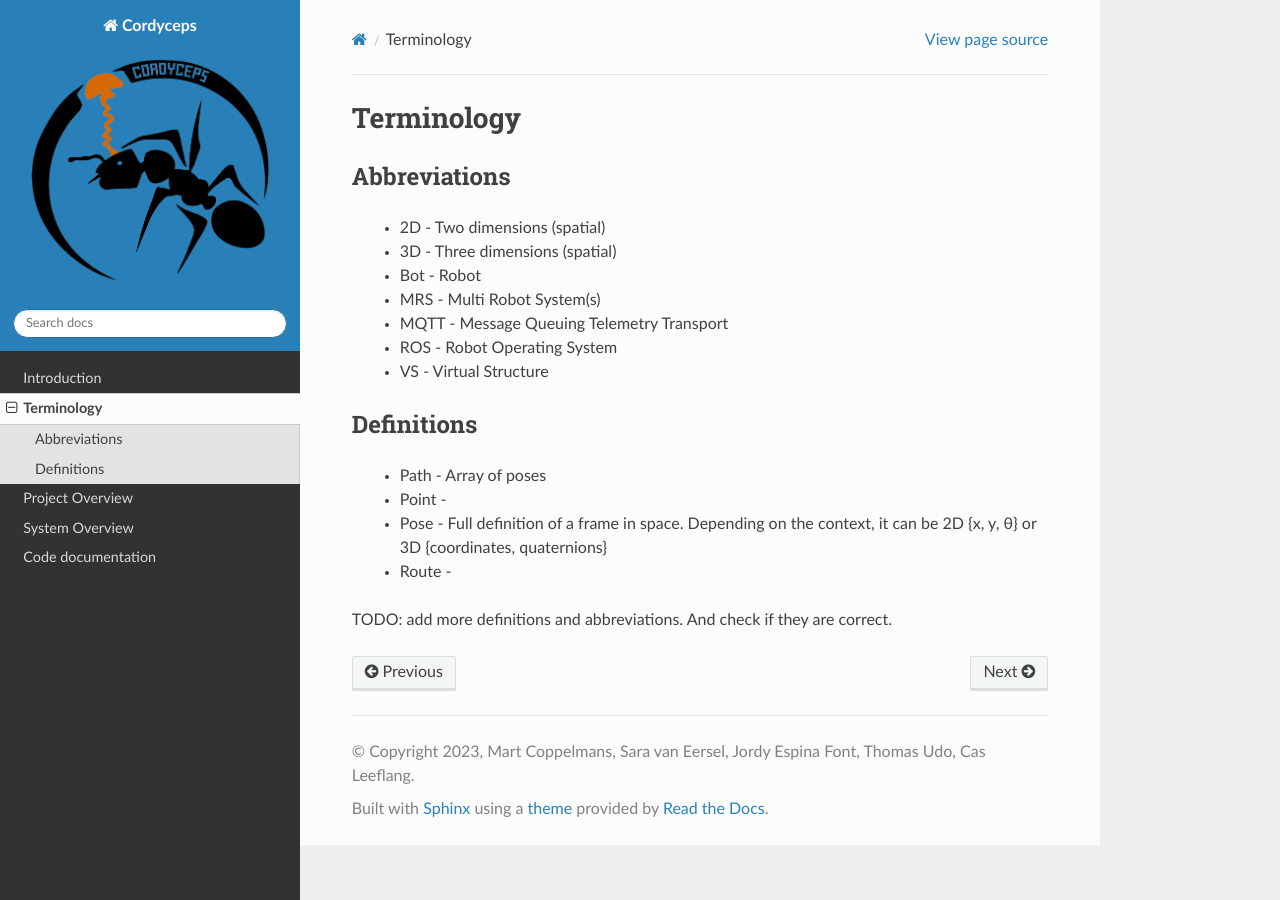
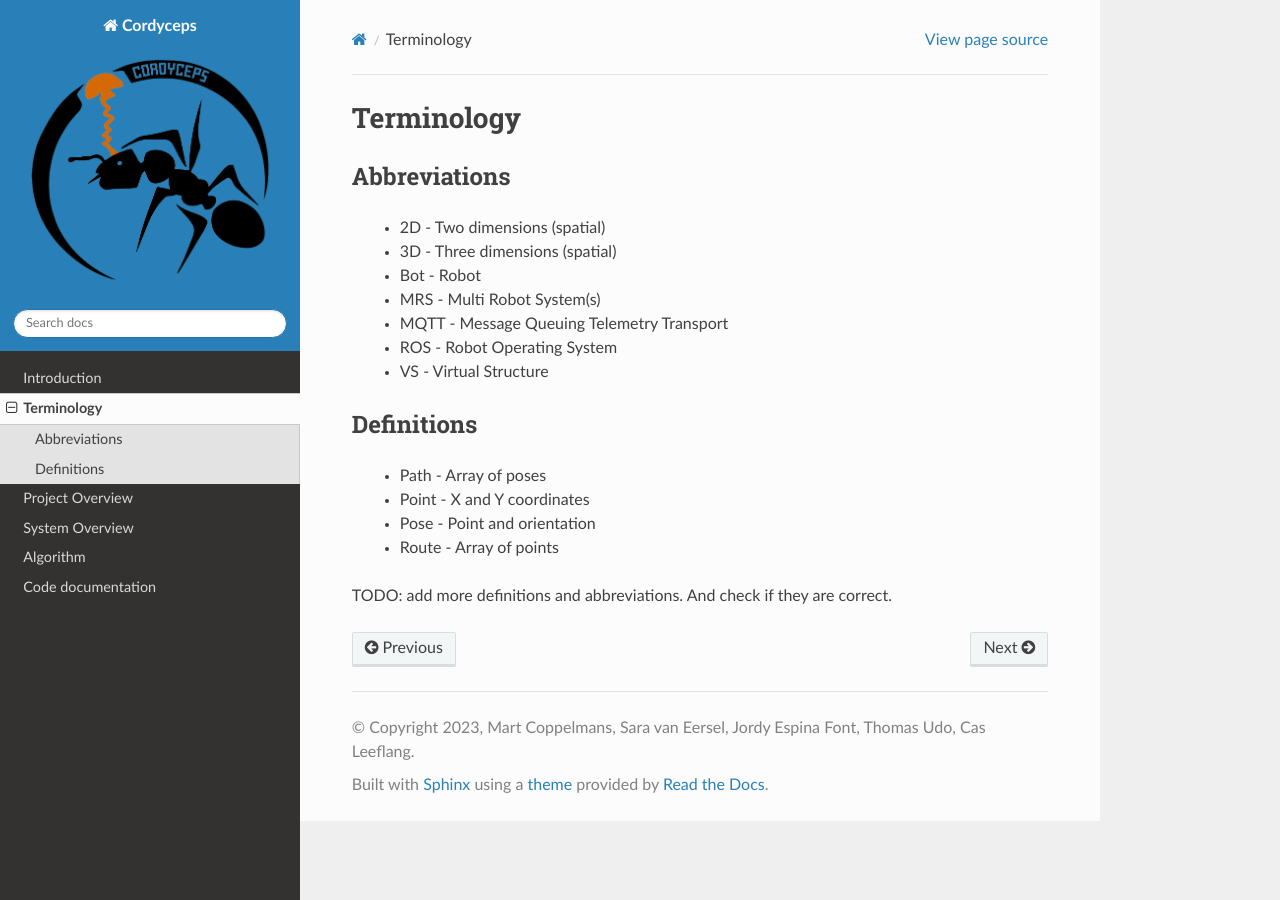
Before and after one commit to TeamSolenopsis/Cordyceps, a Sphinx documentation site: the page built from cordyceps/docs/terminology.rst, in a window 1280 px wide. Built offline with Sphinx 7.4.7 and the Read the Docs theme 2.0.0, drawn with Linux system fonts in a browser that asks for light colours.

Commit message:
added algorithm part

```diff
--- a/cordyceps/docs/index.rst
+++ b/cordyceps/docs/index.rst
@@ -14,4 +14,5 @@ Contents
    terminology
    project_overview
    design
+   algorithm
    modules
--- a/cordyceps/docs/terminology.rst
+++ b/cordyceps/docs/terminology.rst
@@ -13,8 +13,8 @@ Abbreviations
 Definitions
 ^^^^^^^^^^^
     * Path - Array of poses
-    * Point -
-    * Pose - Full definition of a frame in space. Depending on the context, it can be 2D {x, y, θ} or 3D {coordinates, quaternions}
-    * Route -
+    * Point - X and Y coordinates
+    * Pose - Point and orientation
+    * Route - Array of points
 
 TODO: add more definitions and abbreviations. And check if they are correct.
```
Also changed, not shown: cordyceps/docs/algorithm.rst (added, +10 -0 lines).
